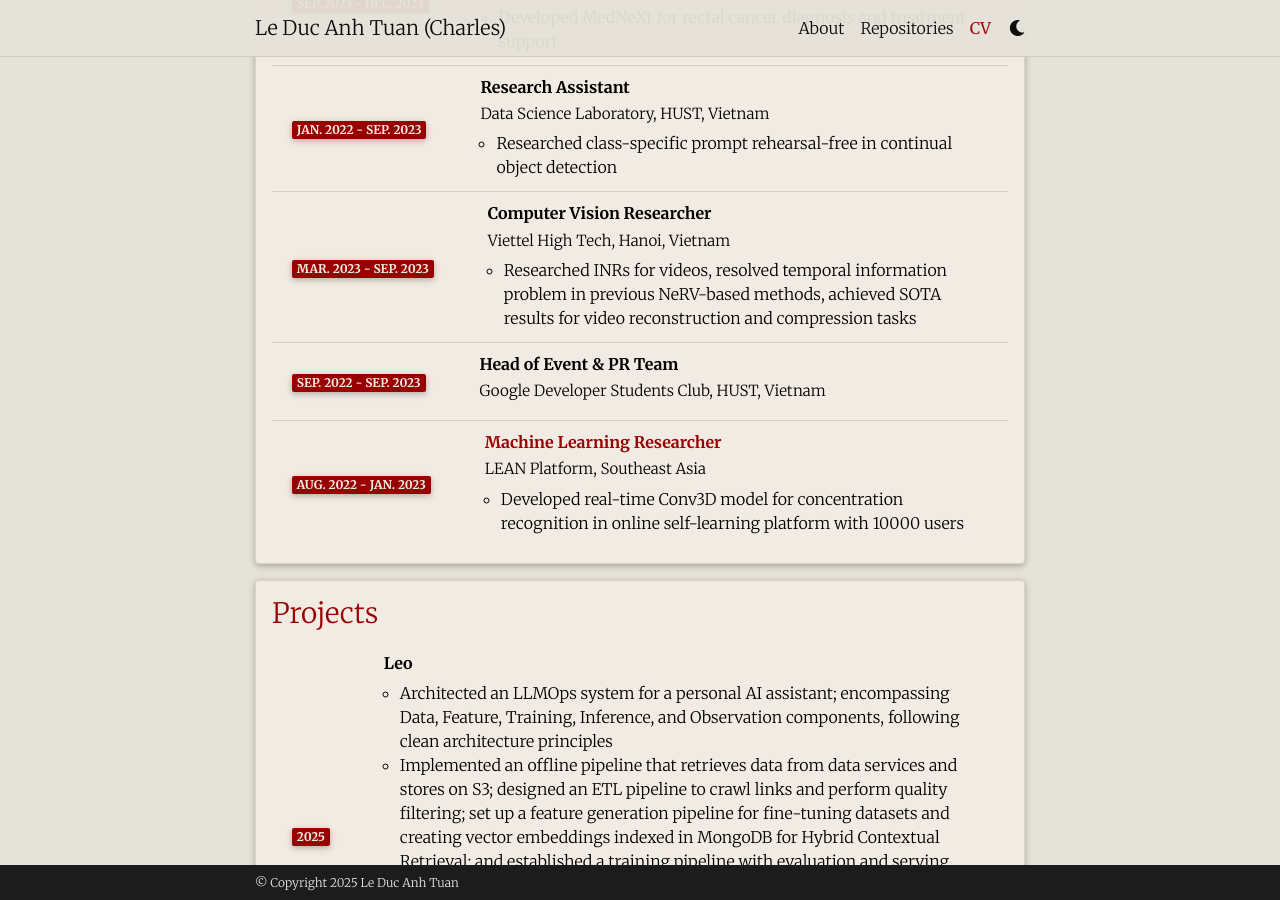
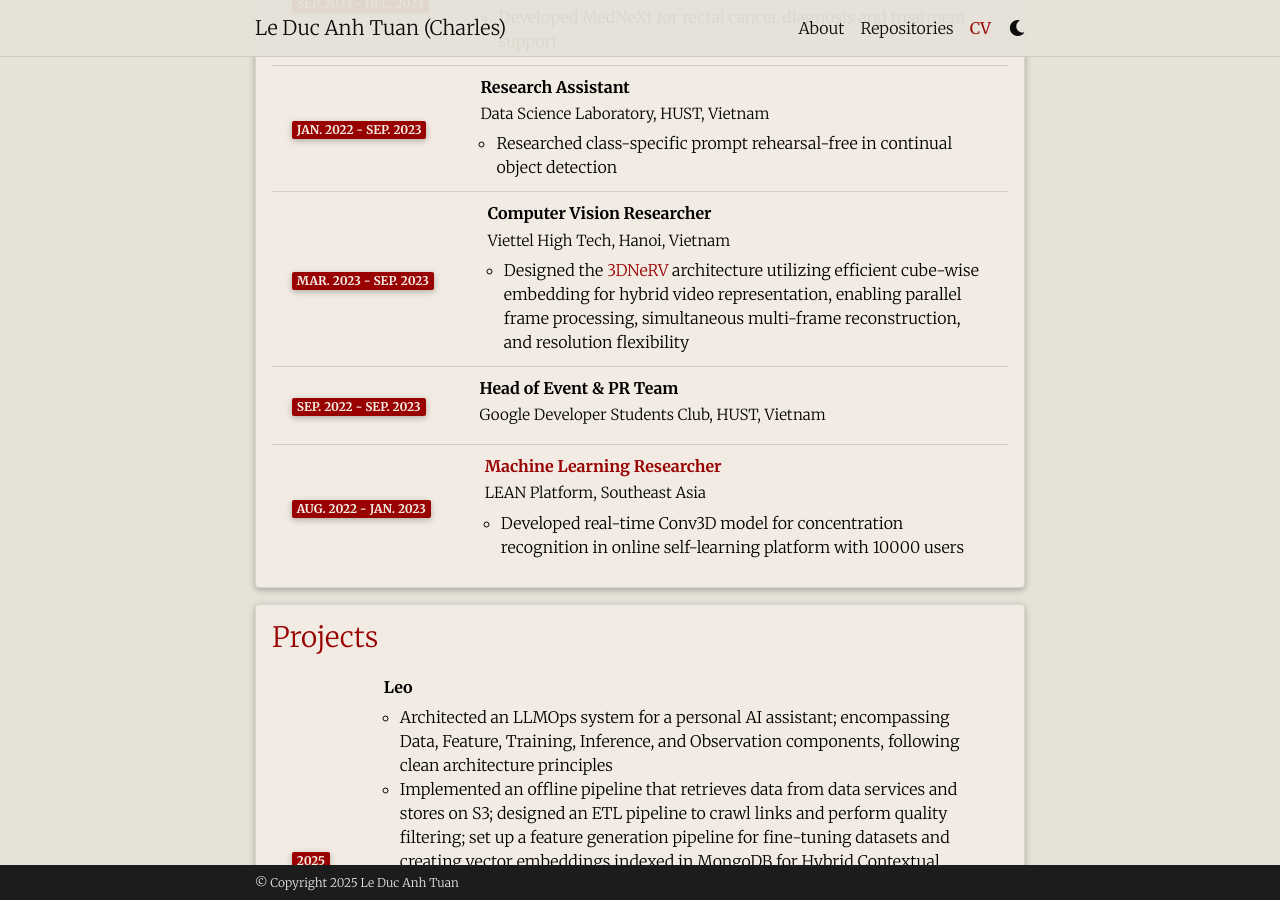
Before and after one commit to tuanlda78202/tuanlda78202.github.io, a Jekyll site: the page built from _pages/cv.md, in a window 1280 px wide and 900 px high, scrolled down 2146 px. Built offline with Jekyll 4.4.1, drawn with Linux system fonts in a browser that asks for light colours; comment, search, counter and statistics services are not loaded; a style sheet for code colours, icons or effects is not loaded; some of the changed lines change nothing that is shown; some of the changed text lies outside the part shown.

Commit message:
update: cv e & pdf

```diff
--- a/_data/cv.yml
+++ b/_data/cv.yml
@@ -16,14 +16,14 @@
 - title: Publications
   type: list
   contents:
-    - <b>Speechless <a href=https://arxiv.org/abs/2505.17417>(Interspeech (A), 2025)</a>:</b> Speech Instruction Training Without Speech for Low Resource Languages
+    - <b>Speechless <a href=https://arxiv.org/abs/2505.17417>(Interspeech (rank A), 2025)</a>:</b> Speech Instruction Training Without Speech for Low Resource Languages
     - <b>Poseless <a href=https://arxiv.org/abs/2503.07111v2>(arXiv, 2025)</a>:</b> Depth-Free Vision-to-Joint Control via Direct Image Mapping with Vision Language Model
 
 - title: Experience
   type: time_table
   contents:
     - title: GPU Engineer
-      institution: Moreh, Seoul, South Korea
+      institution: Moreh Inc, Seoul, South Korea
       year: May. 2025 - Oct. 2025
       description:
         - Implement a pure <a href="https://github.com/tuanlda78202/gpt-oss-amd">HIP C++ version of OpenAI’s GPT-OSS from scratch</a> (without rocBLAS/hipBLAS); optimize model loading, batching, multi-streaming, multi-GPU communication, CPU–GPU–SRAM memory access, FlashAttention, matrix-core GEMM, MoE load balancing, etc. Achieved 30k TPS (20B) and 10k TPS (120B) on a single node with 8× AMD MI250x GPUs.
@@ -68,7 +68,7 @@
       institution: Viettel High Tech, Hanoi, Vietnam
       year: Mar. 2023 - Sep. 2023
       description:
-        - Researched INRs for videos, resolved temporal information problem in previous NeRV-based methods, achieved SOTA results for video reconstruction and compression tasks
+        - Designed the <a href="https://github.com/tuanlda78202/3DNeRV">3DNeRV</a> architecture utilizing efficient cube-wise embedding for hybrid video representation, enabling parallel frame processing, simultaneous multi-frame reconstruction, and resolution flexibility
 
     - title: Head of Event & PR Team
       institution: Google Developer Students Club, HUST, Vietnam
```
Also changed, not shown: 1 other file.
